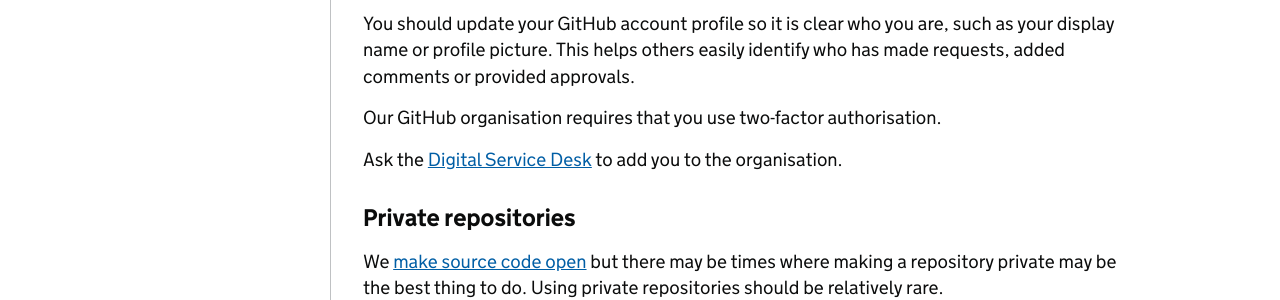
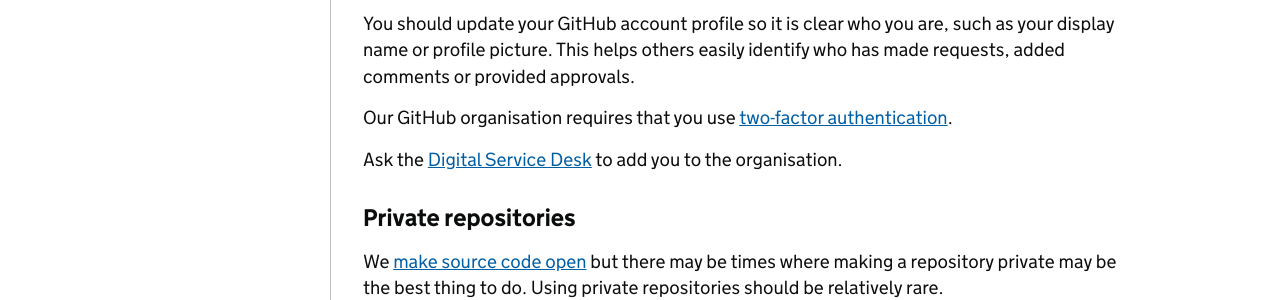
Before and after one commit to ministryofjustice/technical-guidance, a Jekyll site: the page built from standards/storing-source-code.md, in a window 1280 px wide. Shown: the part 767-1067 px from the top of the page. Built offline with Jekyll 4.4.1, drawn with Linux system fonts in a browser that asks for light colours; our own code applies the rules of GitHub Pages for plain Markdown files.

Commit message:
LIne 37
Correct 'auth v auth' reference and added 2FA link to Github.com help page

```diff
--- a/standards/storing-source-code.md
+++ b/standards/storing-source-code.md
@@ -34,7 +34,7 @@ and maybe [use that for notifications](https://help.github.com/articles/managing
 
 You should update your GitHub account profile so it is clear who you are, such as your display name or profile picture. This helps others easily identify who has made requests, added comments or provided approvals.
 
-Our GitHub organisation requires that you use two-factor authorisation.
+Our GitHub organisation requires that you use [two-factor authentication](https://help.github.com/articles/securing-your-account-with-two-factor-authentication-2fa/).
 
 Ask the [Digital Service Desk](https://mojdt.slack.com/messages/C59CX1RHN) to add you to the organisation.
 
```
